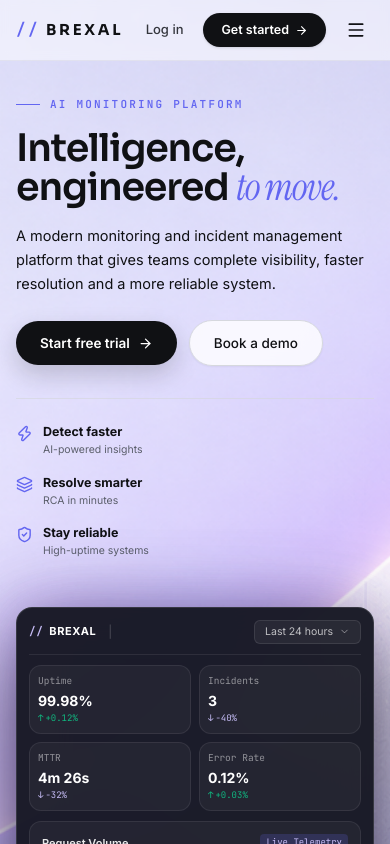
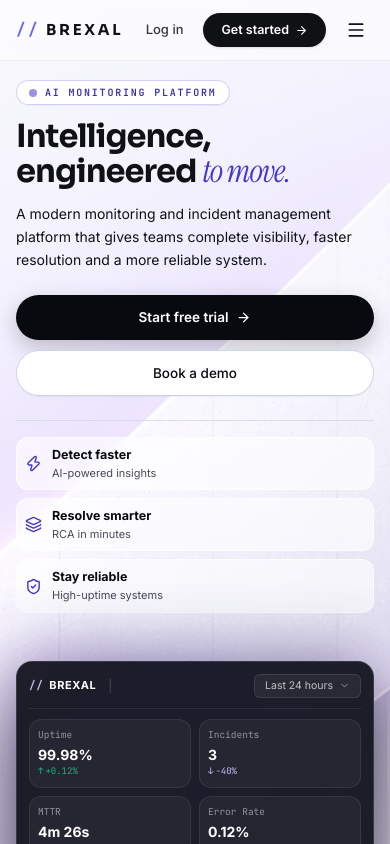
Before and after one commit to samarth3394/BhartiAppplus, a Next.js app in the folder frontend/: page / in a window 390 px wide. Shown: the top 844 px of the page. Built offline with nearby package versions, Linux system fonts and the light colour scheme.

Commit message:
feat(mobile): optimize mobile layout and adjust high-contrast text colors for luminous background

```diff
--- a/frontend/src/app/page.tsx
+++ b/frontend/src/app/page.tsx
@@ -546,20 +546,26 @@ function HeroConsole3D() {
    ═══════════════════════════════════════════════════════════════ */
 function StripeHeroSection() {
   return (
-    <section className="relative min-h-screen flex items-center pt-24 pb-16 sm:pt-28 sm:pb-20 lg:pt-32 lg:pb-24 px-4 sm:px-8 lg:px-12 overflow-hidden bg-[#FBFBFE]">
+    <section className="relative min-h-screen flex items-center pt-20 pb-12 sm:pt-26 sm:pb-16 lg:pt-32 lg:pb-24 px-4 sm:px-8 lg:px-12 overflow-hidden bg-[#FBFBFE]">
 
       {/* ── FULL SCREEN ARCHITECTURAL WAVE BACKGROUND (USER ASSET: white.png) ── */}
       <div className="absolute inset-0 pointer-events-none overflow-hidden select-none -z-0">
         <img
           src="/white.png"
           alt="Luminous Architectural Wave"
-          className="w-full h-full object-cover object-center pointer-events-none"
+          className="w-full h-full object-cover object-[70%_center] sm:object-center pointer-events-none"
         />
+        {/* Mobile Luminous Contrast Mask (guarantees crystal-clear readability on phones) */}
+        <div className="absolute inset-0 bg-gradient-to-b from-white/85 via-white/50 to-white/90 pointer-events-none md:hidden" />
+
+        {/* Desktop Left-to-Right Subtle Reading Gradient */}
+        <div className="hidden md:block absolute inset-y-0 left-0 w-[55%] bg-gradient-to-r from-white/70 via-white/30 to-transparent pointer-events-none" />
+
         {/* Soft bottom dissolve for seamless flow into next section */}
-        <div className="absolute bottom-0 left-0 right-0 h-28 bg-gradient-to-t from-white via-white/50 to-transparent pointer-events-none" />
+        <div className="absolute bottom-0 left-0 right-0 h-24 bg-gradient-to-t from-white via-white/60 to-transparent pointer-events-none" />
       </div>
 
-      <div className="max-w-[1320px] mx-auto relative z-10">
+      <div className="max-w-[1320px] mx-auto w-full relative z-10">
 
         {/* TWO-COLUMN EDITORIAL COMPOSITION */}
         <div className="grid grid-cols-1 lg:grid-cols-12 gap-8 lg:gap-10 xl:gap-14 items-center">
@@ -567,63 +573,63 @@ function StripeHeroSection() {
           {/* Left Column (5 cols): Editorial Headline & Copy */}
           <div className="lg:col-span-5 flex flex-col items-start text-left">
 
-            {/* Minimal Eyebrow */}
-            <div className="flex items-center gap-2.5 mb-4 sm:mb-5">
-              <span className="w-6 h-[1.5px] bg-[#6366F1]" />
-              <span className="text-[11px] sm:text-[11.5px] font-mono font-bold tracking-[0.2em] uppercase text-[#6366F1]">
+            {/* Minimal High-Contrast Eyebrow Pill */}
+            <div className="inline-flex items-center gap-2 px-3 py-1 rounded-full bg-white/95 border border-[#6366F1]/30 shadow-2xs mb-3.5 sm:mb-4">
+              <span className="w-2 h-2 rounded-full bg-[#4338CA] animate-pulse" />
+              <span className="text-[10px] sm:text-[11px] font-mono font-bold tracking-[0.18em] uppercase text-[#3730A3]">
                 AI MONITORING PLATFORM
               </span>
             </div>
 
-            {/* Display Headline: "Intelligence, engineered to move." */}
-            <h1 className="text-[38px] sm:text-[50px] md:text-[56px] lg:text-[60px] xl:text-[66px] font-semibold tracking-[-0.035em] text-[#101114] leading-[1.05] mb-4 sm:mb-5 text-left">
+            {/* Display Headline: "Intelligence, engineered to move." (High-Contrast Obsidian + Royal Indigo) */}
+            <h1 className="text-[32px] sm:text-[46px] md:text-[54px] lg:text-[58px] xl:text-[64px] font-bold tracking-[-0.035em] text-[#090A0F] leading-[1.08] sm:leading-[1.05] mb-3.5 sm:mb-4 text-left">
               Intelligence, <br />
-              engineered <span className="font-editorial italic font-normal text-[#6366F1]">to move.</span>
+              engineered <span className="font-editorial italic font-normal text-[#4338CA]">to move.</span>
             </h1>
 
-            {/* Supporting Subhead */}
-            <p className="text-[14.5px] sm:text-[15.5px] text-[#474A57] font-normal leading-relaxed mb-6 sm:mb-7 max-w-[460px] text-left">
+            {/* Supporting Subhead (Rich Dark Charcoal for Maximum Clarity) */}
+            <p className="text-[14px] sm:text-[15.5px] text-[#1E2230] font-normal leading-relaxed mb-6 sm:mb-7 max-w-[460px] text-left">
               A modern monitoring and incident management platform that gives teams complete visibility, faster resolution and a more reliable system.
             </p>
 
-            {/* Action CTAs Row */}
-            <div className="flex flex-wrap items-center gap-3 sm:gap-3.5 mb-8 sm:mb-10 w-full sm:w-auto">
+            {/* Action CTAs Row (Full Width on Mobile, Row on Desktop) */}
+            <div className="flex flex-col sm:flex-row items-stretch sm:items-center gap-2.5 sm:gap-3.5 mb-6 sm:mb-8 w-full sm:w-auto">
               <Link
                 href="/register"
-                className="px-6 py-3 rounded-full bg-[#101114] text-white hover:bg-[#425CF5] text-[13.5px] sm:text-[14px] font-semibold transition-all shadow-[0_10px_25px_rgba(16,17,20,0.18)] hover:scale-105 flex items-center gap-2 group cursor-pointer"
+                className="px-6 py-3 rounded-full bg-[#090A0F] text-white hover:bg-[#4338CA] text-[13.5px] sm:text-[14px] font-semibold transition-all shadow-[0_8px_22px_rgba(9,10,15,0.22)] hover:scale-105 flex items-center justify-center gap-2 group cursor-pointer"
               >
                 <span>Start free trial</span>
                 <ArrowRight size={15} className="group-hover:translate-x-0.5 transition-transform" />
               </Link>
               <Link
                 href="#platform"
-                className="px-6 py-3 rounded-full bg-white/80 backdrop-blur-md border border-[#D6D8DE] text-[#101114] hover:bg-white hover:border-[#101114] text-[13.5px] sm:text-[14px] font-medium transition-all shadow-xs flex items-center gap-2 cursor-pointer"
+                className="px-6 py-3 rounded-full bg-white/95 backdrop-blur-md border border-slate-300 text-[#090A0F] hover:bg-white hover:border-[#090A0F] text-[13.5px] sm:text-[14px] font-medium transition-all shadow-2xs flex items-center justify-center gap-2 cursor-pointer"
               >
                 <span>Book a demo</span>
               </Link>
             </div>
 
-            {/* 3 Micro Feature Callouts */}
-            <div className="grid grid-cols-1 sm:grid-cols-3 gap-4 sm:gap-5 pt-6 border-t border-[#D6D8DE]/70 w-full max-w-[500px]">
-              <div className="flex items-start gap-2.5">
-                <Zap size={17} className="text-[#6366F1] shrink-0 mt-0.5" />
+            {/* 3 Micro Feature Callouts (Mobile Glass Cards) */}
+            <div className="grid grid-cols-1 sm:grid-cols-3 gap-2 sm:gap-4 pt-4 sm:pt-6 border-t border-slate-300/70 w-full max-w-[500px]">
+              <div className="flex items-center sm:items-start gap-2.5 p-2 sm:p-0 rounded-xl bg-white/60 sm:bg-transparent backdrop-blur-xs sm:backdrop-blur-none border border-white/60 sm:border-0 shadow-3xs sm:shadow-none">
+                <Zap size={17} className="text-[#4338CA] shrink-0" />
                 <div>
-                  <div className="text-[12.5px] sm:text-[13px] font-bold text-[#101114]">Detect faster</div>
-                  <div className="text-[10.5px] sm:text-[11px] text-[#5B5F6B]">AI-powered insights</div>
-                </div>
-              </div>
-              <div className="flex items-start gap-2.5">
-                <Layers size={17} className="text-[#6366F1] shrink-0 mt-0.5" />
+                  <div className="text-[12.5px] sm:text-[13px] font-bold text-[#090A0F]">Detect faster</div>
+                  <div className="text-[11px] text-[#474A57]">AI-powered insights</div>
+                </div>
+              </div>
+              <div className="flex items-center sm:items-start gap-2.5 p-2 sm:p-0 rounded-xl bg-white/60 sm:bg-transparent backdrop-blur-xs sm:backdrop-blur-none border border-white/60 sm:border-0 shadow-3xs sm:shadow-none">
+                <Layers size={17} className="text-[#4338CA] shrink-0" />
                 <div>
-                  <div className="text-[12.5px] sm:text-[13px] font-bold text-[#101114]">Resolve smarter</div>
-                  <div className="text-[10.5px] sm:text-[11px] text-[#5B5F6B]">RCA in minutes</div>
-                </div>
-              </div>
-              <div className="flex items-start gap-2.5">
-                <ShieldCheck size={17} className="text-[#6366F1] shrink-0 mt-0.5" />
+                  <div className="text-[12.5px] sm:text-[13px] font-bold text-[#090A0F]">Resolve smarter</div>
+                  <div className="text-[11px] text-[#474A57]">RCA in minutes</div>
+                </div>
+              </div>
+              <div className="flex items-center sm:items-start gap-2.5 p-2 sm:p-0 rounded-xl bg-white/60 sm:bg-transparent backdrop-blur-xs sm:backdrop-blur-none border border-white/60 sm:border-0 shadow-3xs sm:shadow-none">
+                <ShieldCheck size={17} className="text-[#4338CA] shrink-0" />
                 <div>
-                  <div className="text-[12.5px] sm:text-[13px] font-bold text-[#101114]">Stay reliable</div>
-                  <div className="text-[10.5px] sm:text-[11px] text-[#5B5F6B]">High-uptime systems</div>
+                  <div className="text-[12.5px] sm:text-[13px] font-bold text-[#090A0F]">Stay reliable</div>
+                  <div className="text-[11px] text-[#474A57]">High-uptime systems</div>
                 </div>
               </div>
             </div>
```
